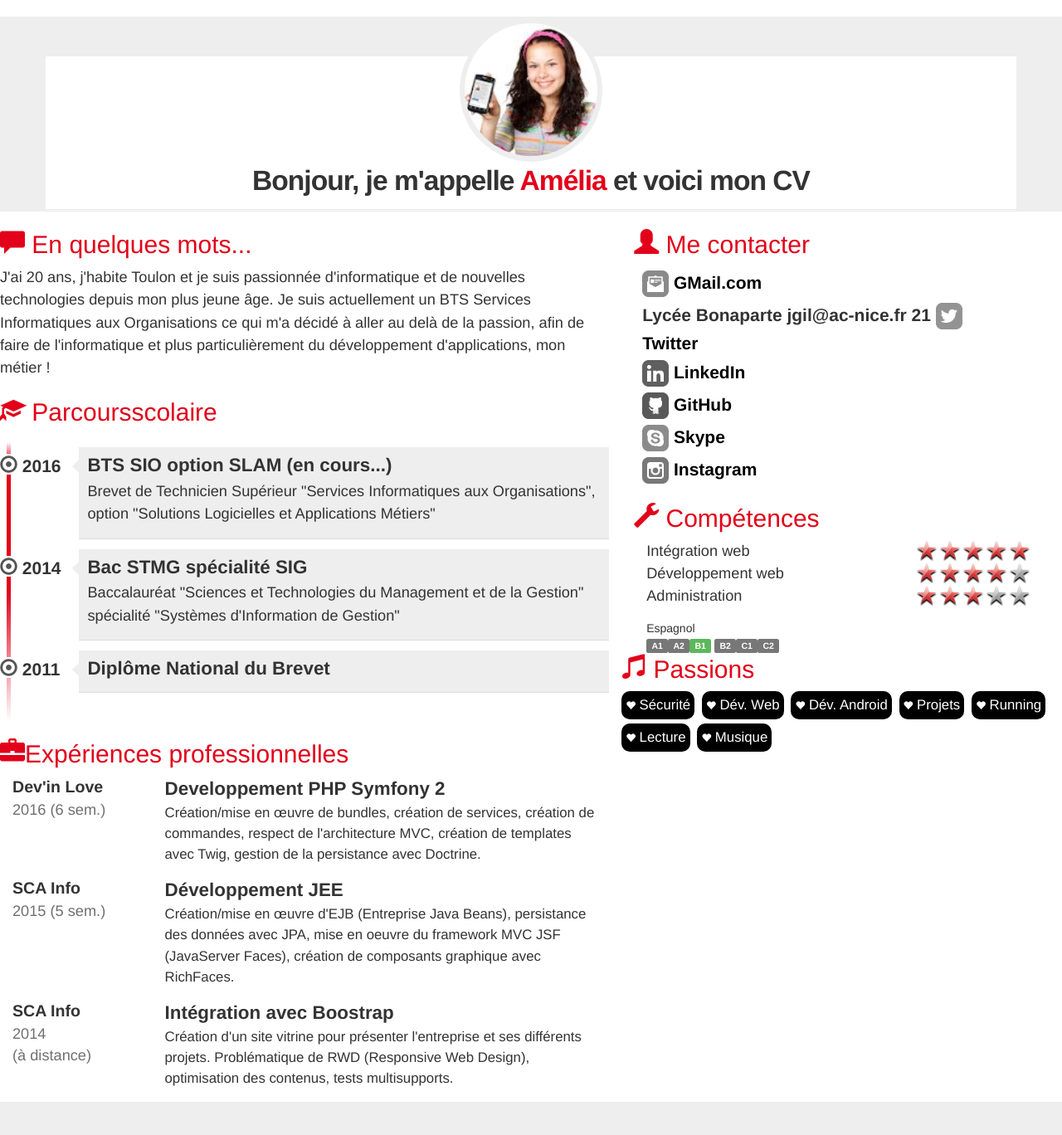
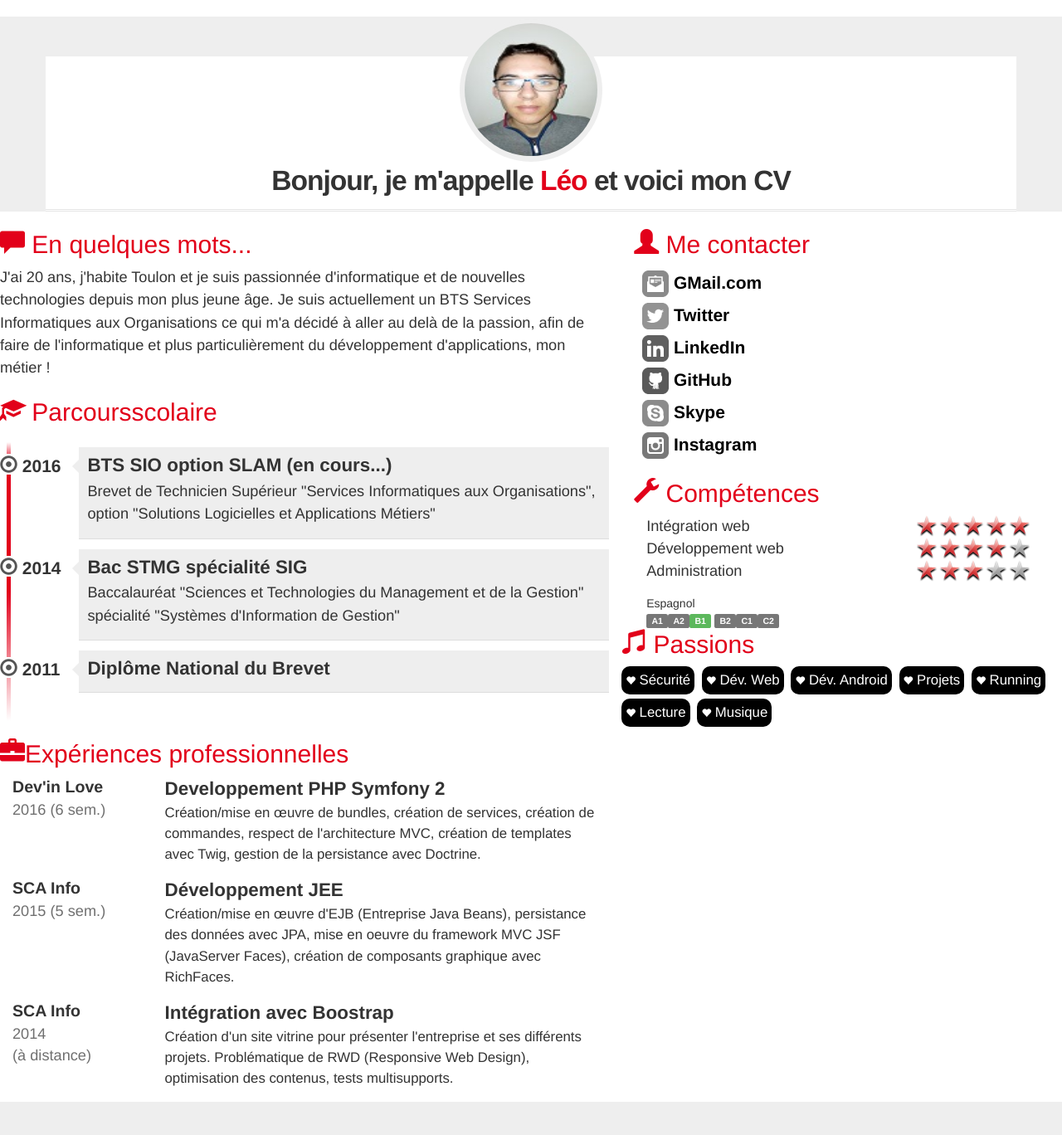
Before and after one commit to LeoEspeu/monPortfolio, a PHP site: page /cv.html in a window 1280 px wide. Shown: the part 102-1470 px from the top of the page at 83% size. Run offline with PHP 8.4, Linux system fonts and the light colour scheme.

Commit message:
Finalisation cv 2

```diff
--- a/public_html/css/cv.css
+++ b/public_html/css/cv.css
@@ -60,7 +60,8 @@ content:'';
 display:block;
 }
 
-.rubrique {margin-bottom:15px; }
+.rubrique {
+margin-bottom:15px; }
 .rubrique h2 {
 color:rgb(226,0,26); }
 .rubrique h2:before{
--- a/public_html/cv.html
+++ b/public_html/cv.html
@@ -80,7 +80,7 @@ and open the template in the editor.
                             <img src="images/LeoEspeu.jpg" alt="Ma photo d'identité" />
                         </div>
                         <div id="cv-intro">
-                            <h1>Bonjour, je m'appelle <span>Amélia</span> et voici mon CV</h1>
+                            <h1>Bonjour, je m'appelle <span>Léo</span> et voici mon CV</h1>
                         </div>
                     </div>
                 </div>
@@ -157,14 +157,13 @@ and open the template in the editor.
                         <h2><span class="glyphicon glyphicon-user"></span> Me contacter</h2>
                         <div class="meContacter">
                             <div class="details pull-left">
-                                <a href="mailto:amelia.pilou@gmail.com?subject=Contact depuis le CV en ligne" title="Mail de Amélia Pilou">
+                                <a href="mailto:btssioleo.espeu@gmail.com?subject=Contact depuis le CV en ligne" title="Mail de Amélia Pilou">
                                     <img class="contact-icon" src="images/cv/mail-dreamstale47.png" alt="Icone de mail" /> GMail.com
                                 </a>
                             </div>
                         </div>
                         <div class="meContacter">
                             <div class="details pull-left">
-                                Lycée Bonaparte jgil@ac-nice.fr 21
                                 <a href="https://twitter.com/AmeliaPILOU" title="Lien vers la page Twitter de @AmeliaPilou">
                                     <img class="contact-icon" src="images/cv/twitter-dreamstale71.png" alt="Icone de Twitter" /> Twitter
                                 </a>
```
Also changed, not shown: public_html/images/LeoEspeu.jpg, public_html/images/LeoEspeu2.jpg (added).
